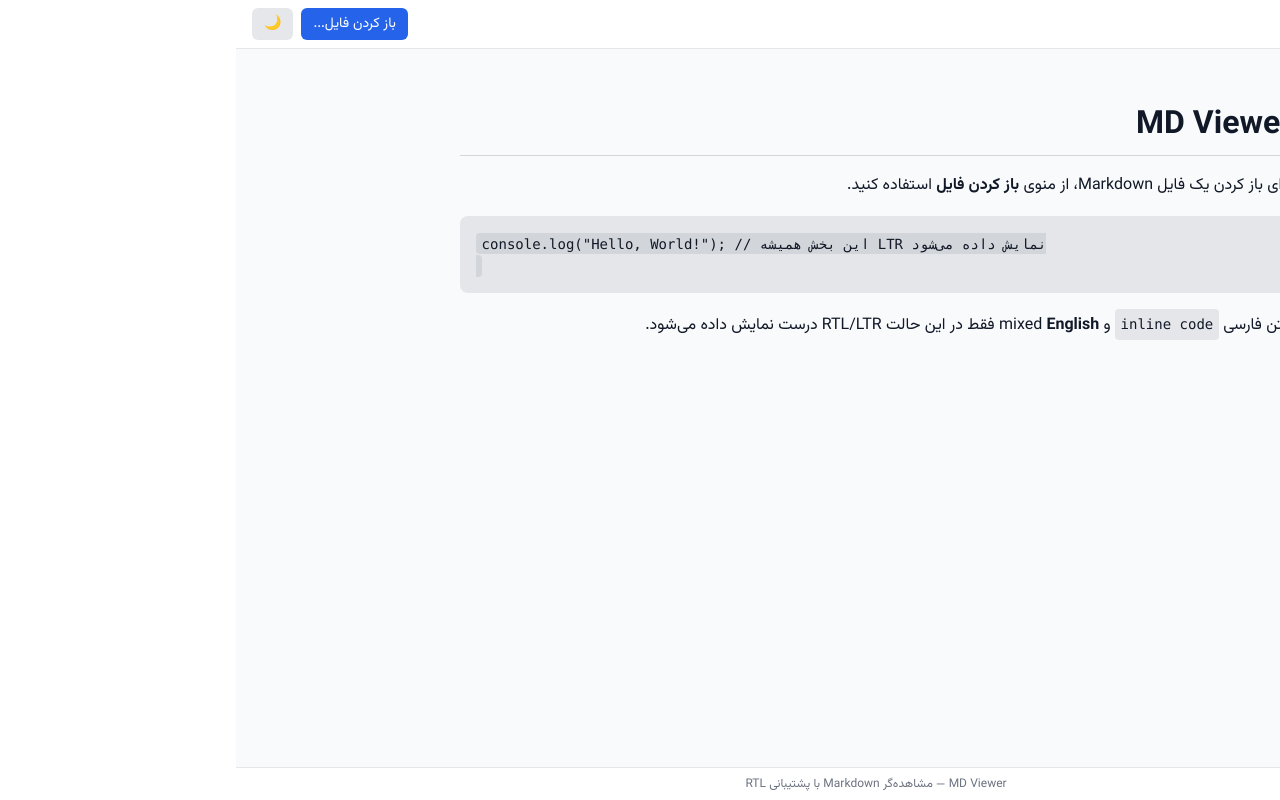
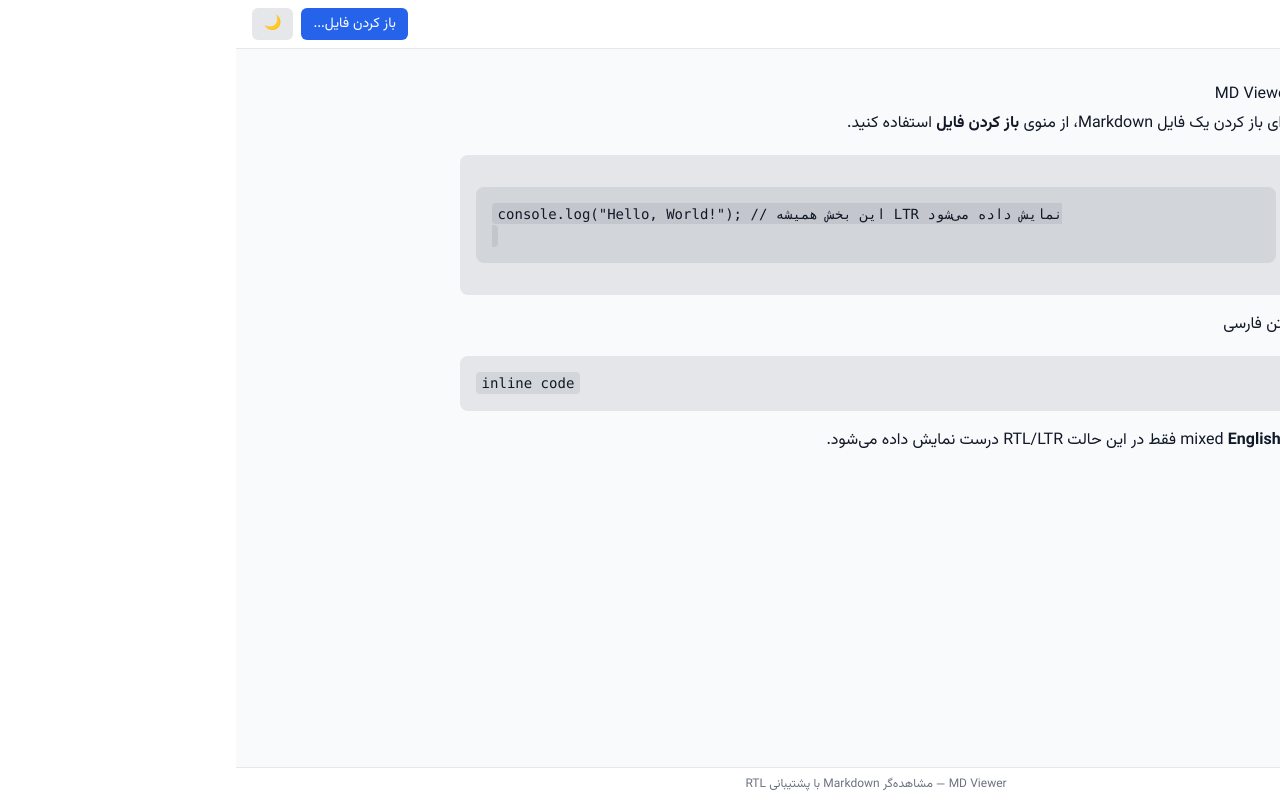
Before and after one commit to lessmore92/md-viewer, a React (Vite) app: page / in a window 1280 px wide. Built offline with nearby package versions, Linux system fonts and the light colour scheme.

Commit message:
Add markdown rendering with automatic per-block RTL/LTR direction detection

```diff
--- a/src/App.tsx
+++ b/src/App.tsx
@@ -1,8 +1,5 @@
-import React from 'react';
-import ReactMarkdown from 'react-markdown';
-import remarkGfm from 'remark-gfm';
-import rehypeRaw from 'rehype-raw';
-import { useCallback, useEffect, useRef, useState } from 'react';
+import { useCallback, useEffect, useState } from 'react';
+import Markdown from './components/Markdown';
 
 interface DocState {
   path: string | null;
@@ -21,7 +18,6 @@ const emptyDoc: DocState = {
 function App() {
   const [doc, setDoc] = useState<DocState>(emptyDoc);
   const [dark, setDark] = useState(false);
-  const [isMac, setIsMac] = useState(false);
 
   const loadFile = useCallback(async (filePath: string) => {
     try {
@@ -41,8 +37,6 @@ function App() {
   useEffect(() => {
     const api = (window as any).electronAPI;
     if (!api) return;
-
-    setIsMac(navigator.platform.includes('Mac'));
 
     api.onOpenFile((filePath: string) => {
       loadFile(filePath);
@@ -109,12 +103,7 @@ function App() {
       <main className="flex-1 overflow-auto">
         <div className="max-w-4xl mx-auto px-8 py-8">
           <div className="markdown-body">
-            <ReactMarkdown
-              remarkPlugins={[remarkGfm]}
-              rehypePlugins={[rehypeRaw]}
-            >
-              {doc.content}
-            </ReactMarkdown>
+            <Markdown content={doc.content} />
           </div>
         </div>
       </main>
--- /dev/null
+++ b/src/components/Markdown.tsx
@@ -0,0 +1,75 @@
+import ReactMarkdown from 'react-markdown';
+import remarkGfm from 'remark-gfm';
+import rehypeRaw from 'rehype-raw';
+import { detectDirection } from '../utils/direction';
+
+interface MarkdownProps {
+  content: string;
+}
+
+function getText(node: any): string {
+  if (!node) return '';
+  if (typeof node === 'string') return node;
+  if (Array.isArray(node)) return node.map(getText).join('');
+  if (node && typeof node === 'object' && 'props' in node && node.props?.children) {
+    return getText(node.props.children);
+  }
+  return '';
+}
+
+const bidiComponent = (Tag: any, extraClassName = '') =>
+  function BidiComponent(props: any) {
+    const children = props.children;
+    const text = getText(children);
+    const dir = detectDirection(text);
+    return (
+      <Tag {...props} dir={dir} className={[extraClassName, props.className].filter(Boolean).join(' ') || undefined}>
+        {children}
+      </Tag>
+    );
+  };
+
+const Paragraph = bidiComponent('p');
+const Heading = ({ level, ...rest }: any) => bidiComponent(`h${level}`)(rest);
+const ListItem = bidiComponent('li');
+const Blockquote = bidiComponent('blockquote');
+const TableCell = bidiComponent('td');
+
+const CodeBlock = function CodeBlock(props: any) {
+  const { inline, className, children } = props;
+  if (inline) {
+    return <code className={className} dir="ltr">{children}</code>;
+  }
+  return (
+    <pre dir="ltr">
+      <code className={className}>{children}</code>
+    </pre>
+  );
+};
+
+const components = {
+  p: Paragraph,
+  h1: Heading as any,
+  h2: Heading as any,
+  h3: Heading as any,
+  h4: Heading as any,
+  h5: Heading as any,
+  h6: Heading as any,
+  li: ListItem,
+  blockquote: Blockquote,
+  td: TableCell,
+  th: TableCell,
+  code: CodeBlock
+};
+
+export default function Markdown({ content }: MarkdownProps) {
+  return (
+    <ReactMarkdown
+      remarkPlugins={[remarkGfm]}
+      rehypePlugins={[rehypeRaw]}
+      components={components}
+    >
+      {content}
+    </ReactMarkdown>
+  );
+}
--- /dev/null
+++ b/src/utils/direction.ts
@@ -0,0 +1,15 @@
+export function detectDirection(text: string): 'rtl' | 'ltr' {
+  let rtlCount = 0;
+  let ltrCount = 0;
+
+  const sample = text.replace(/\s+/g, '').slice(0, 200);
+  for (const ch of sample) {
+    const code = ch.codePointAt(0);
+    if (!code) continue;
+    if (code >= 0x0600 && code <= 0x06ff) rtlCount++;
+    else if ((code >= 0x0041 && code <= 0x007a) || (code >= 0x00c0 && code <= 0x024f)) ltrCount++;
+  }
+
+  if (rtlCount === 0 && ltrCount === 0) return 'ltr';
+  return rtlCount >= ltrCount ? 'rtl' : 'ltr';
+}
```
